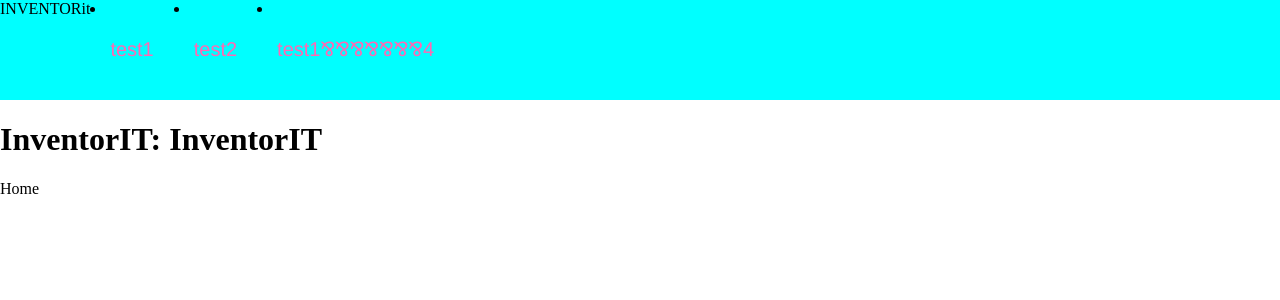
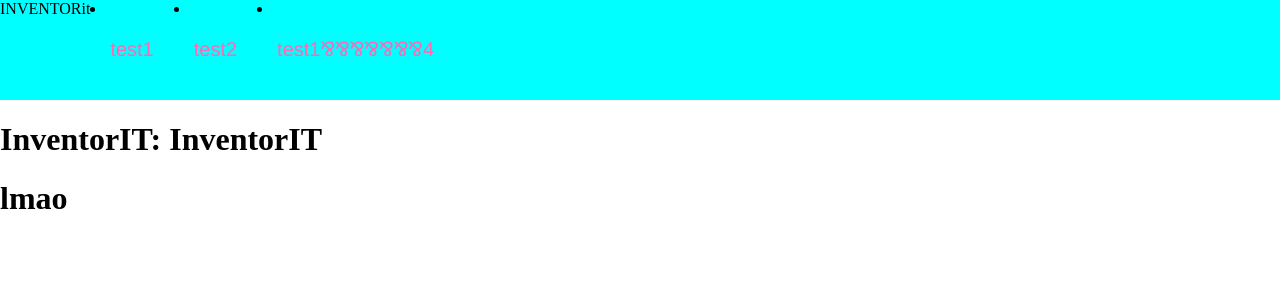
Before and after one commit to SantaPoro/inventorit, a React (Vite) app in the folder packages/frontend/: page / in a window 1280 px wide. Shown: the top 300 px of the page. Built offline with nearby package versions, Linux system fonts and the light colour scheme.

Commit message:
added new file for routes

```diff
--- a/packages/frontend/package.json
+++ b/packages/frontend/package.json
@@ -7,7 +7,7 @@
 	"private": true,
 	"scripts": {
 		"build": "parcel build src/index.html",
-		"build:check": "tcs --noEmit",
+		"build:check": "tsc --noEmit",
 		"clean": "rimraf .cache dist",
 		"dev": "parcel -p 3000 --hmr-port 1234 watch src/index.html",
 		"lint": "eslint --ext .ts,.tsx . && yarn prettier:check",
--- a/packages/frontend/src/components/app.tsx
+++ b/packages/frontend/src/components/app.tsx
@@ -1,8 +1,9 @@
 import React from 'react';
 
-import { BrowserRouter as Router, Link, Route, Switch } from 'react-router-dom';
+import { BrowserRouter as Router, Route, Switch } from 'react-router-dom';
 import { Normalize } from 'styled-normalize';
 
+import HomePage from './home-page';
 import Nav from './nav';
 
 interface Props {
@@ -17,9 +18,7 @@ const Title: React.FC<Props> = ({ name }) => {
 				<Nav />
 				<h1>InventorIT: {name}IT</h1>
 				<Switch>
-					<Route exact path="/">
-						Home
-					</Route>
+					<Route exact path="/" component={HomePage} />
 					<Route path="/about">Path</Route>
 					<Route path="/users">Users</Route>
 				</Switch>
--- /dev/null
+++ b/packages/frontend/src/components/home-page.tsx
@@ -0,0 +1,7 @@
+import React from 'react';
+
+const HomePage = () => {
+	return <h1>lmao</h1>;
+};
+
+export default HomePage;
```
